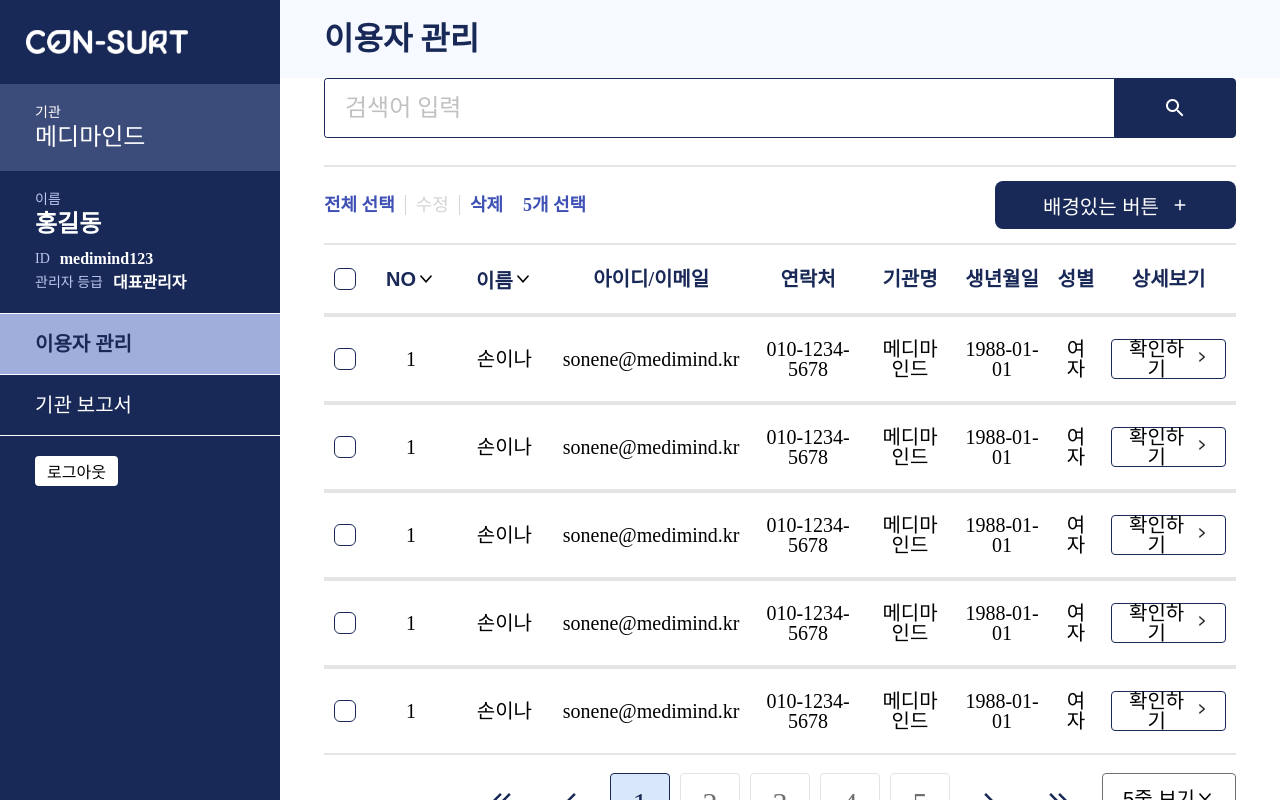
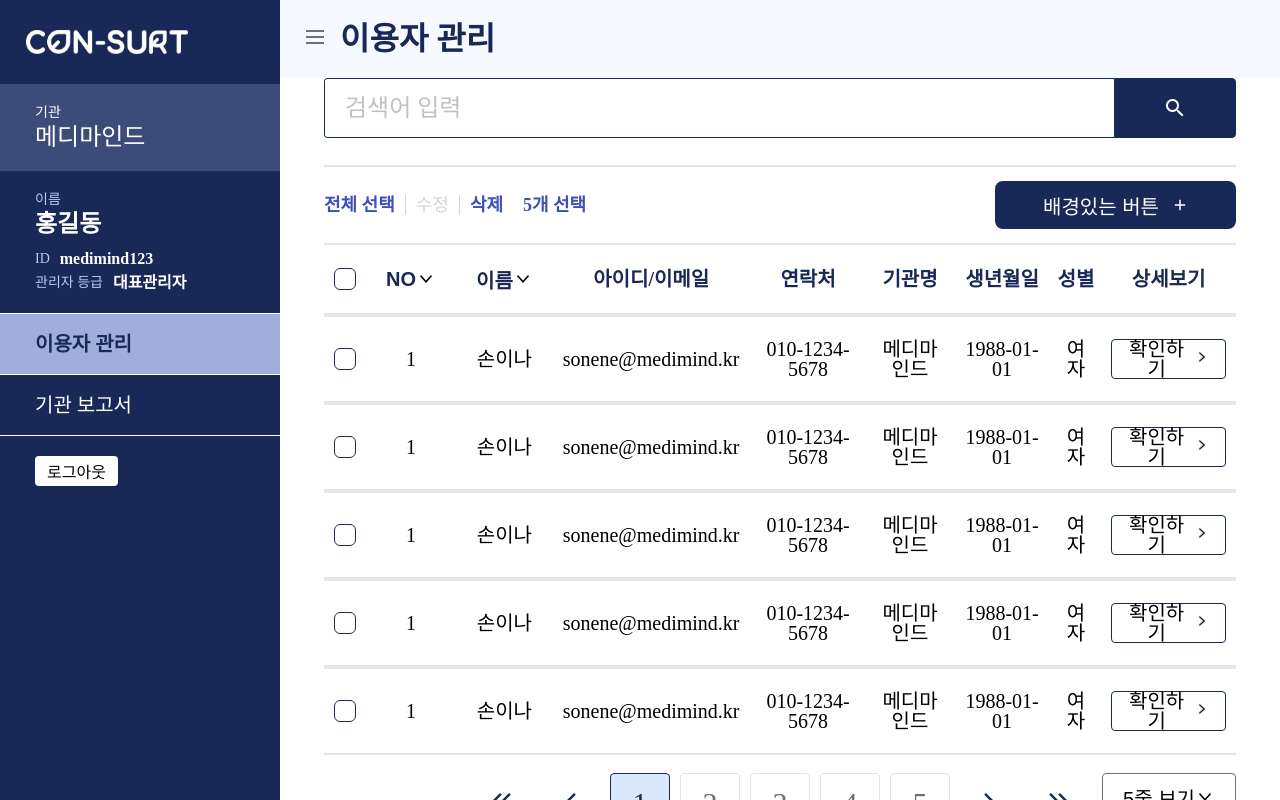
Before and after one commit to osang4664/mypjt, a React (Create React App) app: page /pages/pagesouter in a window 1280 px wide. Built offline with nearby package versions, Linux system fonts and the light colour scheme.

Commit message:
MAC menubtn 추가

```diff
--- a/src/App.tsx
+++ b/src/App.tsx
@@ -7,6 +7,7 @@ import { Routes, Route } from 'react-router-dom';
 import Pagenation from './components/pagenation';
 import Searchbox from './components/searchbox';
 import Table from './components/table';
+import MenuBtn from './components/menubtn';
 
 import Guide from './guide/guidelink';
 import GuideBtn from './guide/guide_btn';
@@ -59,6 +60,7 @@ function App (){
       <Route path="/components/pagenation" element={<Pagenation/>} />
       <Route path="/components/searchbox" element={<Searchbox/>} />
       <Route path="/components/table" element={<Table/>} />
+      <Route path="/components/menubtn" element={<MenuBtn/>} />
 
       <Route path="/pages/page_list" element={<PageList/>} />
       <Route path="/pages/pagesouter" element={<Pagesouter/>} />
--- a/src/assets/scss/_index.scss
+++ b/src/assets/scss/_index.scss
@@ -22,6 +22,7 @@
 @import "componentes/userinfo-wrap.scss";
 @import "componentes/marked.scss";
 @import "componentes/dialog.scss";
+@import "componentes/menubtn.scss";
 
 
 @import "pages/pages.scss";
--- a/src/assets/scss/componentes/_aside.scss
+++ b/src/assets/scss/componentes/_aside.scss
@@ -2,6 +2,8 @@
   width: 280px;
   height: 100vh;
   background: $color-primary-main;
+  visibility: visible;
+  transition: all .4s;
   .logo {
     display: block;
     padding: 30px 26px;
@@ -74,4 +76,12 @@
   .btn {
     margin: 20px 35px;
   }
+  &.active {
+    transform: translateX(-100%);
+    visibility: hidden;
+    width: 0;
+    * {
+      display: none;
+    }
+  }
 }
--- a/src/assets/scss/componentes/_contbody.scss
+++ b/src/assets/scss/componentes/_contbody.scss
@@ -2,12 +2,21 @@
   width: calc(100% - 280px);
   height: 100vh;
   overflow-y: auto;
+  transition: all .4s;
   .page-title {
     font-size: 32px;
-    padding: 23px 44px;
+    padding: 23px 44px 23px 60px;
     background: #f6f9ff;
     color: $color-primary-main;
     font-weight: $font-weight-bold;
+    position: relative;
+    .menubtn {
+      position: absolute;
+      top: 47%;
+      left: 10px;
+      transform: translateY(-50%);
+      z-index: 1;
+    }
     &.with-btn {
       display: flex;
       align-items: center;
@@ -83,4 +92,7 @@
       margin: 45px auto;
     }
   }
+  &.active {
+    width: 100%;
+  }
 }
--- /dev/null
+++ b/src/assets/scss/componentes/_menubtn.scss
@@ -0,0 +1,29 @@
+.menubtn {
+  width: 50px;
+  height: 50px;
+  display: flex;
+  align-items: center;
+  justify-content: center;
+  transition: all 0.2s;
+  background: transparent;
+  button {
+    width: 30px;
+    height: 30px;
+    display: flex;
+    align-items: center;
+    justify-content: center;
+    flex-direction: column;
+    background: transparent;
+    cursor: pointer;
+    gap: 4px;
+    p {
+      width: 100%;
+      height: 2px;
+      background: $color-mono1;
+    }
+  }
+  &:hover {
+    background: $color-mono3;
+    border-radius: 50%;
+  }
+}
--- a/src/components/contbody.tsx
+++ b/src/components/contbody.tsx
@@ -1,6 +1,7 @@
 import React, { useState } from 'react';
 import Pagenation from './pagenation';
 import Searchbox from './searchbox';
+import MenuBtn from '../components/menubtn'
 
 function Contbody () {
   const [isOpen1, setIsOpen1] = useState(false);
@@ -34,6 +35,7 @@ function Contbody () {
   return (
     <div className='contbody'>
       <div className="page-title">
+        <MenuBtn />
         이용자 관리
       </div>
       <div className="body-inner">
--- /dev/null
+++ b/src/components/menubtn.tsx
@@ -0,0 +1,25 @@
+import React from 'react';
+
+function MenuBtn () {
+
+  const toggleActive = () => {
+    const aside = document.querySelector('.aside');
+    const contbody = document.querySelector('.contbody');
+    if (aside && contbody) {
+      aside.classList.toggle('active');
+      contbody.classList.toggle('active');
+    }
+  };
+
+  return (
+    <div className="menubtn">
+      <button onClick={toggleActive}>
+        <p></p>
+        <p></p>
+        <p></p>
+      </button>
+    </div>
+  )
+}
+
+export default MenuBtn;
--- a/src/pages/consult2/manage3.tsx
+++ b/src/pages/consult2/manage3.tsx
@@ -3,6 +3,7 @@ import React, { useState, ChangeEvent } from 'react';
 import Aside from '../../components/aside'
 import Pagenation from '../../components/pagenation';
 import Searchbox from '../../components/searchbox';
+import MenuBtn from '../../components/menubtn'
 
 function Manage3 () {
   /* selectbox */
@@ -73,6 +74,7 @@ function Manage3 () {
       <Aside />
       <div className='contbody'>
         <div className="page-title">
+          <MenuBtn/>
           이용자 관리
         </div>
         <div className="body-inner">
--- a/src/pages/consult2/manage4.tsx
+++ b/src/pages/consult2/manage4.tsx
@@ -3,6 +3,7 @@ import React, {useState, ChangeEvent} from 'react'
 import Aside from '../../components/aside'
 import Pagenation from '../../components/pagenation';
 import Searchbox from '../../components/searchbox';
+import MenuBtn from '../../components/menubtn'
 
 function Manage4 () {
   //selectbox
@@ -84,6 +85,7 @@ function Manage4 () {
       <Aside />
       <div className='contbody'>
         <div className="page-title">
+          <MenuBtn/>
           이용자 관리
         </div>
         <div className="body-inner">
--- a/src/pages/consult2/manage6.tsx
+++ b/src/pages/consult2/manage6.tsx
@@ -1,5 +1,6 @@
 import React, { useState } from 'react'
 import Aside from '../../components/aside'
+import MenuBtn from '../../components/menubtn'
 
 function Manage6 () {
   /* user selectbox */
@@ -26,6 +27,7 @@ function Manage6 () {
       <Aside />
       <div className='contbody'>
         <div className="page-title with-btn">
+          <MenuBtn/>
           이용자 관리
           <a href="#!" className='btn'>
             <i className='ico arrow_left'></i>
--- a/src/pages/report/report1.tsx
+++ b/src/pages/report/report1.tsx
@@ -1,6 +1,7 @@
 import React from 'react'
 import Aside from '../../components/aside'
 import Searchbox from '../../components/searchbox';
+import MenuBtn from '../../components/menubtn'
 
 function Report1 () {
 
@@ -9,6 +10,7 @@ function Report1 () {
       <Aside />
       <div className='contbody'>
         <div className="page-title with-btn">
+          <MenuBtn/>
           기관보고서
           <a href="#!" className='btn'>
             <i className='ico arrow_left'></i>
--- a/src/pages/result/result1.tsx
+++ b/src/pages/result/result1.tsx
@@ -1,5 +1,6 @@
 import React, { useState, ChangeEvent } from 'react'
 import Aside from '../../components/aside'
+import MenuBtn from '../../components/menubtn'
 
 function Result1 () {
   /* user selectbox */
@@ -49,6 +50,7 @@ function Result1 () {
       <Aside />
       <div className='contbody'>
         <div className="page-title with-btn">
+          <MenuBtn/>
           이용자 관리
           <a href="#!" className='btn'>
             <i className='ico arrow_left'></i>
```
